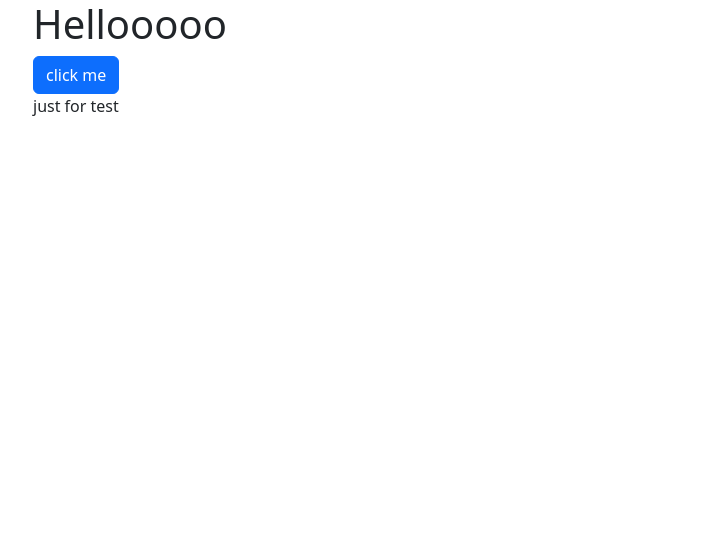
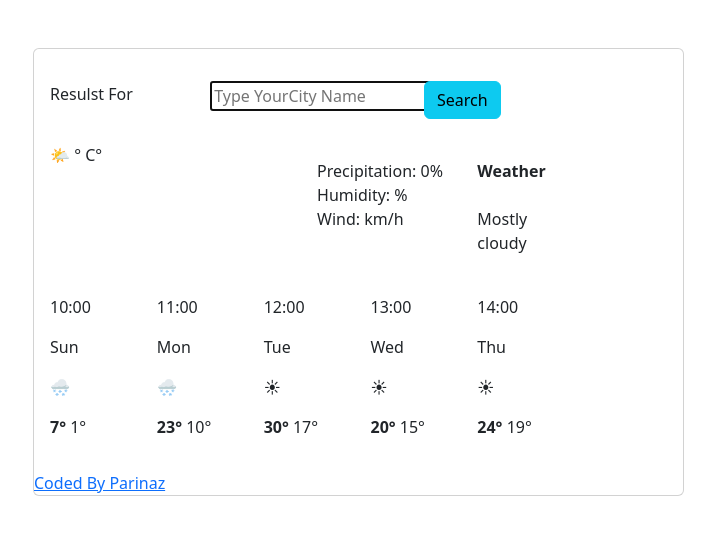
Before and after one commit to parinaz-st/Vanilla-Weather-Search, a plain HTML site: page index.html in a window 1280 px wide. Shown: the whole page, without its empty margins (49-764 px from the left). Drawn offline with nearby package versions, Linux system fonts and the light colour scheme.

Commit message:
vanilla initial design

```diff
--- a/index.html
+++ b/index.html
@@ -14,9 +14,132 @@
   </head>
   <body>
     <div class="container">
-      <h1>Hellooooo</h1>
-      <a href="" class="btn btn-primary">click me</a>
-      <p>just for test</p>
+      <div class="col-7">
+        <div class="card mt-5 ml-5">
+          <div class="card-body">
+            <form>
+              <div class="mt-3">
+                <div class="row">
+                  <div class="col-3 mt-1">
+                    <h6>Resulst For <span id="cityLabel"></span></h6>
+                  </div>
+                  <div class="col-md-4">
+                    <input
+                      type="text"
+                      class="city-name"
+                      placeholder="Type YourCity Name"
+                      autofocus
+                    />
+                  </div>
+                  <div class="col-2">
+                    <button type="button" class="btn btn-info">Search</button>
+                  </div>
+                </div>
+                <br />
+                <div class="row">
+                  <div class="col-5">
+                    <span class="Current-wether-emoji">
+                      <p>
+                        🌤
+                        <span id="current-temp"></span> °
+                        <span class="conversion">
+                          <span id="celcius">C°</span>
+                        </span>
+                      </p>
+                    </span>
+                  </div>
+                  <div class="col-3">
+                    <p class="current-PHW mt-3">
+                      Precipitation: <span id="current-Precipitation">0</span>%
+                      <br />
+                      Humidity: <span id="current-Humidity"></span>% <br />Wind:
+                      <span id="current-wind"></span> km/h
+                    </p>
+                  </div>
+                  <div class="col-2">
+                    <p class="Weather-summery mt-3">
+                      <strong>Weather</strong><br /><text
+                        id="current-Day"
+                      ></text>
+                      <text id="current-time"></text>
+                      <br /><span id="current-descrion">Mostly cloudy</span>
+                    </p>
+                  </div>
+                </div>
+                <br />
+                <div class="row">
+                  <div class="col-2">
+                    <p class="clock">10:00</p>
+                  </div>
+                  <div class="col-2">
+                    <p class="clock">11:00</p>
+                  </div>
+                  <div class="col-2">
+                    <p class="clock">12:00</p>
+                  </div>
+                  <div class="col-2">
+                    <p class="clock">13:00</p>
+                  </div>
+                  <div class="col-2">
+                    <p class="clock">14:00</p>
+                  </div>
+                </div>
+                <div class="row">
+                  <div class="col-2">
+                    <p class="days">Sun</p>
+                  </div>
+                  <div class="col-2">
+                    <p class="days">Mon</p>
+                  </div>
+                  <div class="col-2">
+                    <p class="days">Tue</p>
+                  </div>
+                  <div class="col-2">
+                    <p class="days">Wed</p>
+                  </div>
+                  <div class="col-2">
+                    <p class="days">Thu</p>
+                  </div>
+                </div>
+                <div class="row">
+                  <div class="col-2">
+                    <p class="days-emoji">🌨</p>
+                  </div>
+                  <div class="col-2">
+                    <p class="days-emoji">🌨</p>
+                  </div>
+                  <div class="col-2">
+                    <p class="days-emoji">☀</p>
+                  </div>
+                  <div class="col-2">
+                    <p class="days-emoji">☀</p>
+                  </div>
+                  <div class="col-2">
+                    <p class="days-emoji">☀</p>
+                  </div>
+                </div>
+                <div class="row">
+                  <div class="col-2">
+                    <p class="minMax"><strong>7°</strong> 1°</p>
+                  </div>
+                  <div class="col-2">
+                    <p class="minMax"><strong>23°</strong> 10°</p>
+                  </div>
+                  <div class="col-2">
+                    <p class="minMax"><strong>30°</strong> 17°</p>
+                  </div>
+                  <div class="col-2">
+                    <p class="minMax"><strong>20°</strong> 15°</p>
+                  </div>
+                  <div class="col-2">
+                    <p class="minMax"><strong>24°</strong> 19°</p>
+                  </div>
+                </div>
+              </div>
+            </form>
+          </div>
+          <a href="https://github.com/parinaz-st/Vanilla-Weather-Search"> Coded By Parinaz</a>
+        </div>
     </div>
     <script src="src/index.js"></script>
   </body>
```
